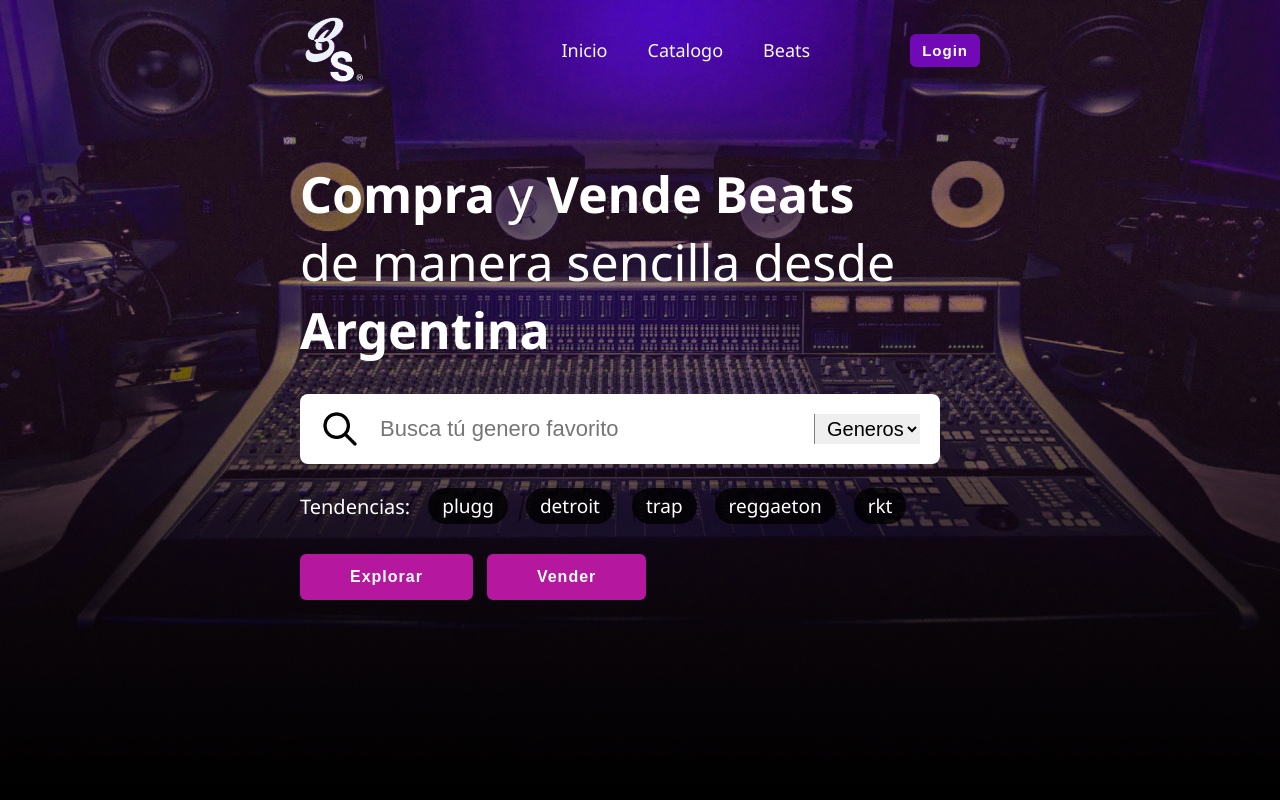
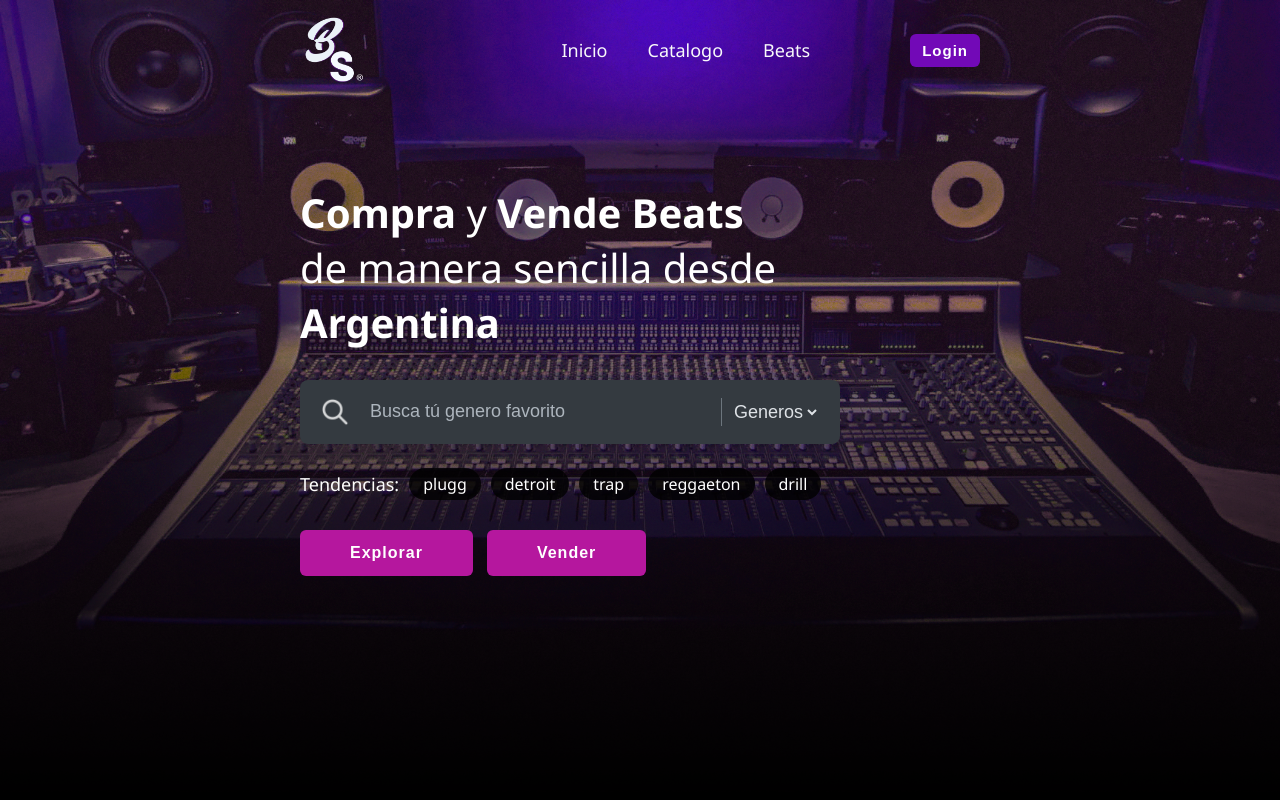
Before and after one commit to LeoPaez/beatstore, a React (Vite) app: page / in a window 1280 px wide. Shown: the top 800 px of the page. Built offline with nearby package versions, Linux system fonts and the light colour scheme.

Commit message:
Cambio de estilos en el hero

```diff
--- a/src/components/Header/Hero/Hero.jsx
+++ b/src/components/Header/Hero/Hero.jsx
@@ -15,16 +15,16 @@ const HeroContainer = styled.div`
 const HeroTitle = styled.h1`
   color: #FFF;
   font-weight: 400;
-  font-size: 50px;
+  font-size: 40px;
   span {
     font-weight: 700;
   }
 `
 const HeroSearchbarContainer = styled.div`
   display: flex;
-  background-color: #FFF;
-  width: 600px;
-  height: 70px;
+  background-color: #343a40;
+  width: 500px;
+  height: 64px;
   align-items: center;
   border-radius: 8px;
   padding: 0 20px;
@@ -36,23 +36,35 @@ const HeroSearchbar = styled.form`
   gap: 20px;
 `
 const HeroSearchbarIcon = styled.img`
-  width: 40px;
-  height: 40px;
+  width: 30px;
+  height: 30px;
   cursor: pointer;
+  filter: invert(1);
+  opacity: 0.8;
+  &:hover {
+    opacity: 1;
+  }
 `
 const HeroSearchbarInput = styled.input`
+  color: #dee2e6;
+  background-color: #343a40;
   border: none;
-  font-size: 22px;
+  font-size: 18px;
   &:focus {
     outline: none;
   }
+  &::placeholder {
+    color: #adb5bd;
+  }
 `
 const HeroSearchbarSelect = styled.select`
+  background-color: #343a40;
   border: none;
   outline: none;
-  border-left: 1px solid grey;
+  border-left: 1px solid #6c757d;
   padding: 3px 0 3px 8px;
-  font-size: 20px;
+  font-size: 18px;
+  color: #dee2e6;
 `
 const HeroSearchbarOption = styled.option`
 
@@ -60,17 +72,20 @@ const HeroSearchbarOption = styled.option`
 const HeroTrends = styled.div`
   display: flex;
   color: #FFF;
-  gap: 18px;
+  gap: 10px;
   font-size: 20px;
   align-items: center;
   margin-top: -6px;
+  p {
+    font-size: 18px;
+  }
 `
 const HeroTrend = styled.div`
   background-color: rgba(0, 0, 0, 0.8);
   padding: 5px 14px;
   border-radius: 30px;
   font-weight: 400;
-  font-size: 19px;
+  font-size: 16px;
   cursor: pointer;
   &:hover {
     text-decoration:underline;
@@ -116,7 +131,7 @@ const Hero = () => {
           <HeroTrend>detroit</HeroTrend>
           <HeroTrend>trap</HeroTrend>
           <HeroTrend>reggaeton</HeroTrend>
-          <HeroTrend>rkt</HeroTrend>
+          <HeroTrend>drill</HeroTrend>
         </HeroTrends>
         <HeroButtons>
           <HeroButton>Explorar</HeroButton>
```
